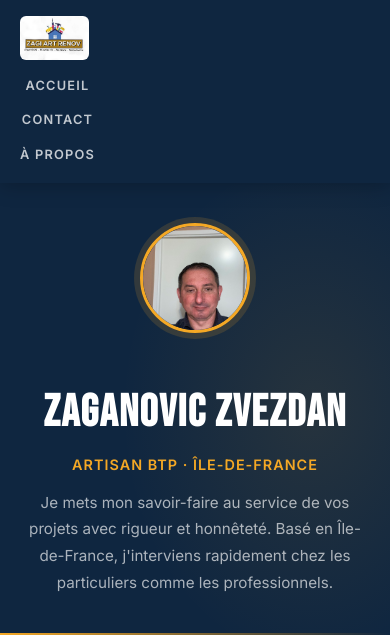
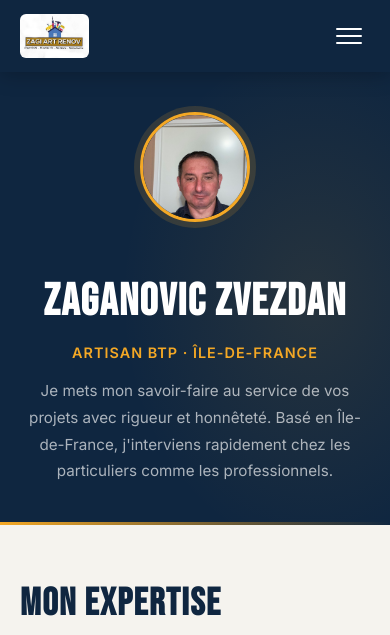
Before and after one commit to PiotrGc/ZagiArtRenov, a PHP site: page /apropos.php in a window 390 px wide. Shown: the top 635 px of the page. Run offline with PHP 8.4, Linux system fonts and the light colour scheme.

Commit message:
changement visuel nav bar + menu burger sur téléphone

```diff
--- a/css/styles.css
+++ b/css/styles.css
@@ -51,8 +51,6 @@ nav {
     justify-content: space-between;
     align-items: center;
     padding: 14px 48px;
-    max-width: 1400px;
-    margin: 0 auto;
 }
 
 nav img {
@@ -98,6 +96,32 @@ nav img {
 .nav_liens a:hover::after {
     width: 100%;
 }
+
+/* Bouton burger (caché sur desktop) */
+.nav_burger {
+    display: none;
+    flex-direction: column;
+    justify-content: center;
+    gap: 5px;
+    background: none;
+    border: none;
+    cursor: pointer;
+    padding: 8px;
+    z-index: 101;
+}
+
+.nav_burger span {
+    display: block;
+    width: 26px;
+    height: 2px;
+    background: var(--blanc);
+    border-radius: 2px;
+    transition: all var(--transition);
+}
+
+.nav_burger.active span:nth-child(1) { transform: translateY(7px) rotate(45deg); }
+.nav_burger.active span:nth-child(2) { opacity: 0; }
+.nav_burger.active span:nth-child(3) { transform: translateY(-7px) rotate(-45deg); }
 
 /* ===========================
    HERO
@@ -1180,14 +1312,28 @@ footer {
 =========================== */
 @media (max-width: 768px) {
 
-    nav {
-        flex-direction: column;
-        align-items: flex-start;
-        gap: 16px;
-        padding: 16px 20px;
-    }
+nav {
+    padding: 14px 20px;
+    position: relative;
+}
 
-    .nav_liens { flex-direction: column; gap: 12px; }
+.nav_burger { display: flex; }
+
+.nav_liens {
+    display: none;
+    flex-direction: column;
+    position: absolute;
+    top: 100%;
+    left: 0;
+    right: 0;
+    background: var(--bleu);
+    padding: 16px 20px;
+    gap: 16px;
+    box-shadow: 0 8px 20px rgba(0,0,0,0.25);
+    z-index: 100;
+}
+
+.nav_liens.active { display: flex; }
 
     .hero { padding: 48px 24px 56px; }
     .hero h1 { font-size: 2.8rem; }
--- a/html/apropos.php
+++ b/html/apropos.php
@@ -85,13 +85,22 @@
 <!-- RÉALISATIONS -->
 <section class="realisations">
     <h2>Quelques réalisations</h2>
-        <div class="galerie">
+
+    <div class="galerie_carousel">
+        <button class="galerie_prev" aria-label="Image précédente">‹</button>
+
+        <div class="galerie_viewport">
+            <div class="galerie_track">
                 <div class="galerie_item"><img src="../img/chambre.jpg" alt="Réalisation première chambre"></div>
                 <div class="galerie_item"><img src="../img/chambre2.jpg" alt="Réalisation deuxième chambre"></div>
                 <div class="galerie_item"><img src="../img/cuisine.jpg" alt="Réalisation cuisine"></div>
                 <div class="galerie_item"><img src="../img/salle_de_bain.jpg" alt="Réalisation salle de bain"></div>
                 <div class="galerie_item"><img src="../img/toilette.jpg" alt="Réalisation toilette"></div>
                 <div class="galerie_item"><img src="../img/couloir.jpg" alt="Réalisation couloir"></div>
+            </div>
+        </div>
+
+        <button class="galerie_next" aria-label="Image suivante">›</button>
     </div>
 </section>
 
@@ -102,6 +111,12 @@
         <a href="contact.php">Demander un devis</a>
     </div>
 
+    <!-- LIGHTBOX -->
+<div class="lightbox" id="lightbox">
+    <button class="lightbox_fermer" id="lightbox_fermer" aria-label="Fermer">×</button>
+    <img src="" alt="" id="lightbox_img">
+</div>
+
     <?php include('../php/footer.php'); ?>
 
     <script src="../js/main.js"></script>
--- a/js/main.js
+++ b/js/main.js
@@ -83,3 +83,105 @@ if (message) {
 }
 
 }); // fin DOMContentLoaded
+
+
+// ===========================
+// MENU BURGER MOBILE
+// ===========================
+const navBurger = document.getElementById('nav_burger');
+const navLiens  = document.getElementById('nav_liens');
+
+if (navBurger && navLiens) {
+    navBurger.addEventListener('click', function () {
+        const isOpen = navLiens.classList.toggle('active');
+        navBurger.classList.toggle('active');
+        navBurger.setAttribute('aria-expanded', isOpen);
+    });
+}
+
+// ===========================
+// CARROUSEL RÉALISATIONS + LIGHTBOX
+// ===========================
+(function () {
+    const track           = document.querySelector('.galerie_track');
+    const lightbox         = document.getElementById('lightbox');
+    const lightboxImg      = document.getElementById('lightbox_img');
+    const lightboxFermer   = document.getElementById('lightbox_fermer');
+    const items             = document.querySelectorAll('.galerie_item');
+    const btnPrev           = document.querySelector('.galerie_prev');
+    const btnNext           = document.querySelector('.galerie_next');
+
+    if (!track || items.length === 0) return; // pas de carrousel sur cette page
+
+    let index = 0;
+
+    function getGap() {
+        return parseFloat(getComputedStyle(track).gap) || 0;
+    }
+
+    function getVisibleCount() {
+        const viewportWidth = track.parentElement.getBoundingClientRect().width;
+        const itemWidth = items[0].getBoundingClientRect().width;
+        const gap = getGap();
+        return Math.max(1, Math.round((viewportWidth + gap) / (itemWidth + gap)));
+    }
+
+    function update() {
+        const visibles = getVisibleCount();
+        const maxIndex = Math.max(0, items.length - visibles);
+        index = Math.min(index, maxIndex);
+
+        const itemWidth = items[0].getBoundingClientRect().width;
+        const gap = getGap();
+        track.style.transform = `translateX(-${index * (itemWidth + gap)}px)`;
+
+        if (btnPrev) btnPrev.disabled = index === 0;
+        if (btnNext) btnNext.disabled = index >= maxIndex;
+    }
+
+    if (btnPrev) {
+        btnPrev.addEventListener('click', () => {
+            index = Math.max(0, index - 1);
+            update();
+        });
+    }
+
+    if (btnNext) {
+        btnNext.addEventListener('click', () => {
+            const maxIndex = Math.max(0, items.length - getVisibleCount());
+            index = Math.min(maxIndex, index + 1);
+            update();
+        });
+    }
+
+    window.addEventListener('resize', update);
+    update();
+
+    // Lightbox
+    if (lightbox && lightboxImg && lightboxFermer) {
+        items.forEach(item => {
+            item.addEventListener('click', () => {
+                const img = item.querySelector('img');
+                lightboxImg.src = img.src;
+                lightboxImg.alt = img.alt;
+                lightbox.classList.add('active');
+            });
+        });
+
+        lightboxFermer.addEventListener('click', () => {
+            lightbox.classList.remove('active');
+        });
+
+        lightbox.addEventListener('click', (e) => {
+            if (e.target === lightbox) {
+                lightbox.classList.remove('active');
+            }
+        });
+
+        document.addEventListener('keydown', (e) => {
+            if (e.key === 'Escape') {
+                lightbox.classList.remove('active');
+            }
+        });
+    }
+})();
--- a/php/header.php
+++ b/php/header.php
@@ -1,7 +1,14 @@
 <header>
     <nav>
         <img src="../img/logo_ZAR.png" alt="Zagiart Renov">
-        <div class="nav_liens">
+
+            <button class="nav_burger" id="nav_burger" aria-label="Menu" aria-expanded="false">
+                <span></span>
+                <span></span>
+                <span></span>
+            </button>
+
+        <div class="nav_liens" id="nav_liens">
             <a href="index.php">Accueil</a>
             <a href="contact.php">Contact</a>
             <a href="apropos.php">À propos</a>
```
Also changed, not shown: other parts of css/styles.css (+111 -2 lines). Lines whose indentation alone changed are shown as unchanged.
